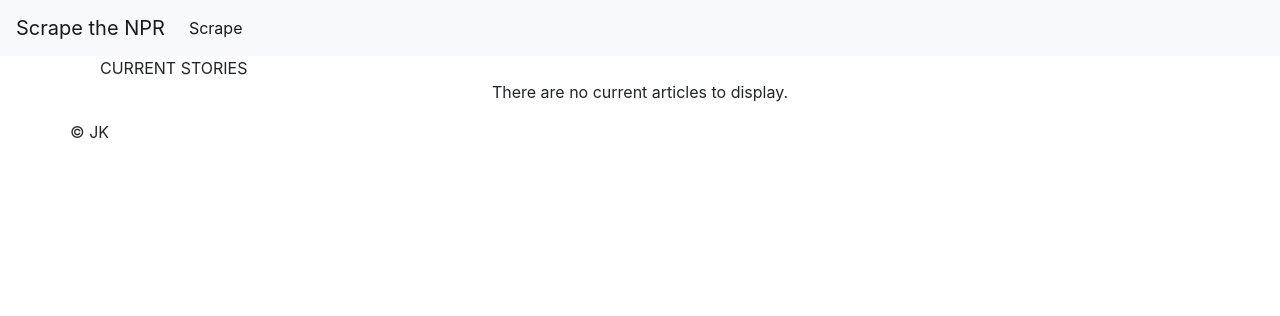
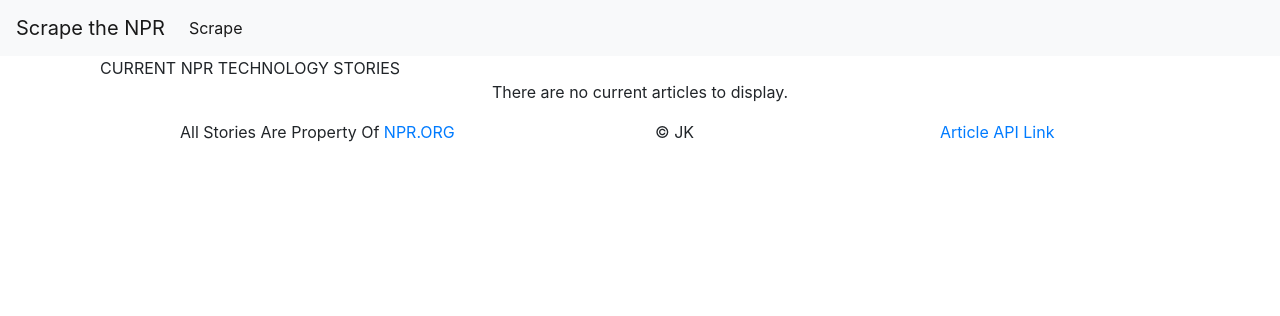
Before and after one commit to jkampa3/Homework_12_Scraper, a Node server app: page /articles in a window 1280 px wide. Shown: the top 316 px of the page. Run offline with Node 20, Linux system fonts and the light colour scheme; data that the repository does not hold is empty; some libraries are stand-ins or nearby versions.

Commit message:
Added API All Route, Clear API Route, Updated Footer

```diff
--- a/controllers/controller.js
+++ b/controllers/controller.js
@@ -57,8 +57,35 @@ router.get('/scrape', function (req, res) {
         }
     });
 
+    //ADD LOGIC TO VALIDATE ARTICLE TITLE!
+
 });
 
+//json call for all articles
+router.get('/api-all-articles', function(req, res) {
+    Articles.find({}, function(err, doc) {
+        if (err) {
+            console.log(err);
+        } else {
+            res.json(doc);
+        }
+    });
+});
+
+//json clear database entries
+router.get('/clearAll', function(req, res) {
+    Articles.remove({}, function(err, doc) {
+        if (err) {
+            console.log(err);
+        } else {
+            console.log('URGENT: ALL ARTICLES HAVE BEEN REMOVED');
+        }
+
+    });
+    res.redirect('/api-all-articles');
+});
+
+//post comments
 router.post('/add/comments/:id', function (req, res) {
     var articleId = req.params.id;
     var commentPoster = req.body.name;
--- a/views/index.handlebars
+++ b/views/index.handlebars
@@ -19,7 +19,7 @@
 
 <div class="container">
     <div id="articlesSection" class="col-md-12">
-	<span id="articlesTitle"> CURRENT STORIES </span>
+	<span id="articlesTitle"> CURRENT NPR TECHNOLOGY STORIES </span>
 	<div id="articlesDiv">
 
 		{{#if articles}}
@@ -60,7 +60,15 @@
 <footer class="page-footer">
     <div class="container">
         <div class="row">
-            <a class="white-text"> &#169; JK</a>
+			<div class="col-md-4 offset-md-1">
+				<p>All Stories Are Property Of <a href='http://www.npr.org' target="_blank">NPR.ORG</a></p>
+			</div>
+			<div class="col-md-1 offset-md-1">
+				<p>&#169; JK</p>
+			</div>
+			<div class="col-md-2 offset-md-2">
+				<a class="grey-text text-lighten-4 right" href="/api-all-articles">Article API Link</a>
+			</div>
         </div>
     </div>
 </footer>
```
